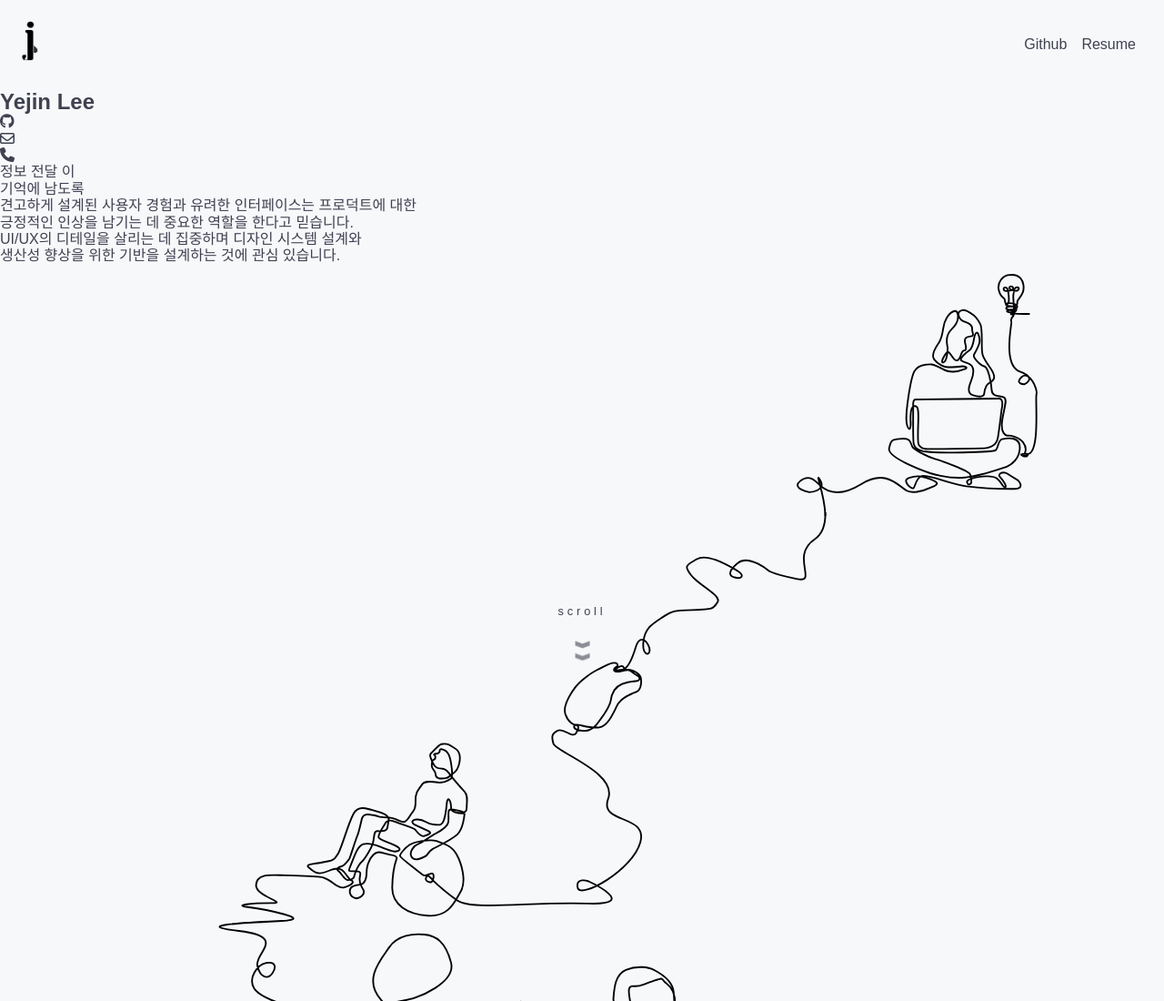
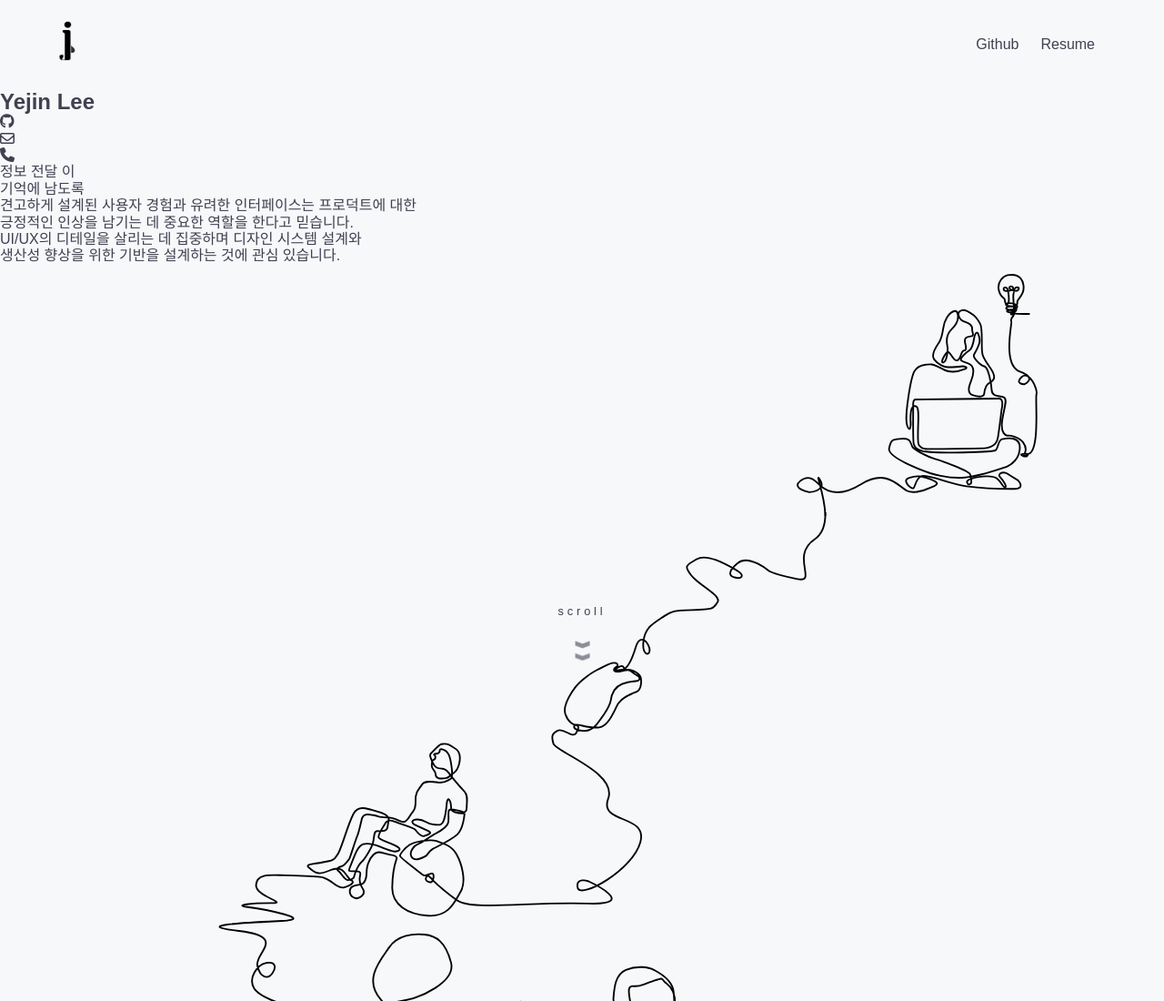
Before and after one commit to constyejin/constyejin.github.io, a website: page index.html in a window 1280 px wide. Shown: the top 1100 px of the page at 91% size. Drawn offline with nearby package versions, Linux system fonts and the light colour scheme; files that its build step writes are made by us from their sources; files whose address does not match are found by name.

Commit message:
💄 Change padding value

```diff
--- a/styles/layouts/_gnb.scss
+++ b/styles/layouts/_gnb.scss
@@ -1,6 +1,6 @@
 .gnb {
   @include flexbox(between);
-  padding: 1.8vw;
+  padding: 1.8vw 5vw;
 
   &-logo {
     img {
@@ -15,7 +15,7 @@
 
     li {
       a {
-        padding: 0 8px;
+        padding: 0 12px;
         transition: color 200ms ease-in-out;
 
         &:hover {
```
